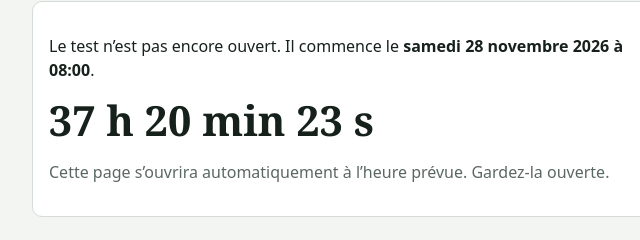
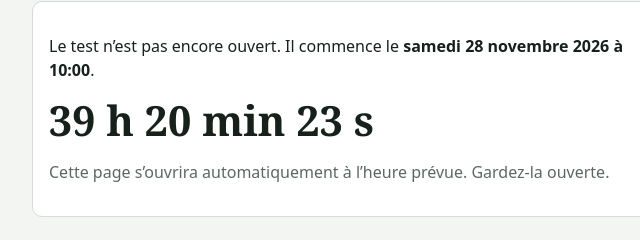
Before and after one commit to Capacity26/Test-micro, a plain HTML site: page test-resistances.html in a window 1280 px wide. Shown: the part 142-382 px from the top of the page, 284-924 px from the left. Drawn offline with Linux system fonts and the light colour scheme.

Commit message:
Update test start time in CONFIG

```diff
--- a/test-resistances.html
+++ b/test-resistances.html
@@ -116,7 +116,7 @@ function fig(s){
 
 const CONFIG = {
   titre: "Test : les résistances (marquage et technologie)",
-  debut: "2026-11-28T08:00",   // date et heure de début : AAAA-MM-JJTHH:MM (heure locale)
+  debut: "2026-11-28T10:00",   // date et heure de début : AAAA-MM-JJTHH:MM (heure locale)
   dureeMinutes: 50,           // durée du test ; l’accès se ferme à début + durée
   whatsapp: "243998883923",   // numéro WhatsApp du professeur avec indicatif, sans le +
   questions: [
```
